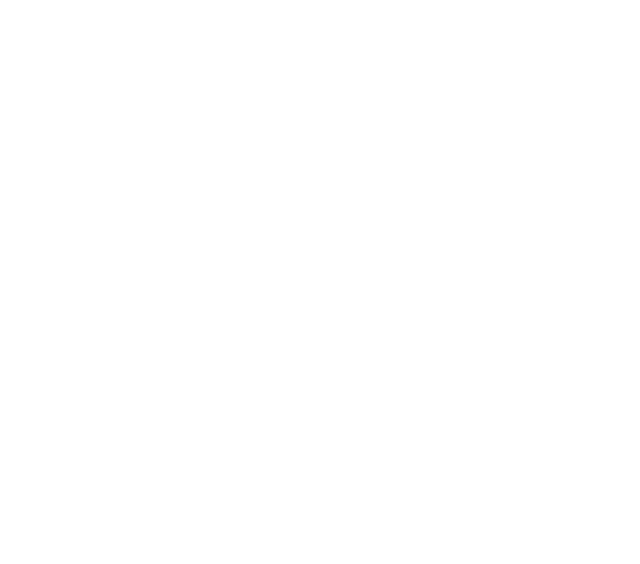
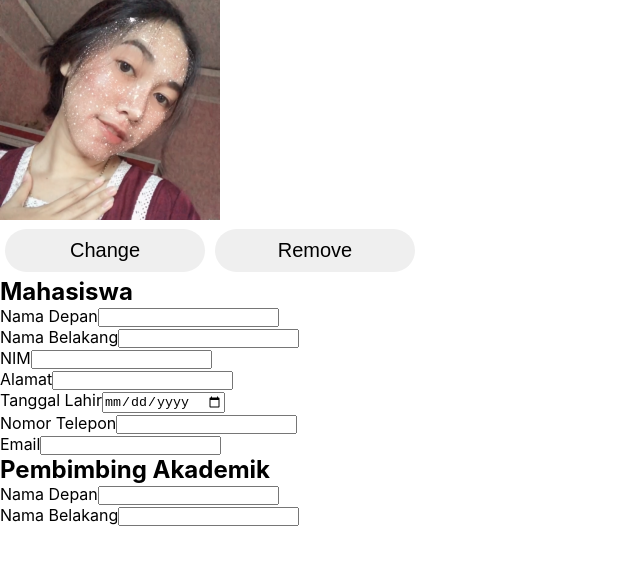
Before and after one commit to aziemp66/E-LOGBOOK-PRODI-PROFESI-FAKULTAS-KEDOKTERAN-UNIVERSITAS-SRIWIJAYA, a React (Vite) app in the folder Client/: page /profile in a window 1280 px wide. Before the commit this address had no page. Shown: the top 564 px of the page, without its empty margins (0-640 px from the left). Built offline with nearby package versions, Linux system fonts and the light colour scheme.

Commit message:
Adding Profile Pages HTML Form

```diff
--- a/Client/src/App.jsx
+++ b/Client/src/App.jsx
@@ -4,6 +4,8 @@
 
 import Auth from "./pages/auth/Auth";
 import DashBoard from "./pages/dashboard/DashBoard";
+import Profile from "./pages/profile/Profile";
+
 import Sidebar from "./components/sidebar/Sidebar";
 import AuthContext from "./contexts/AuthContexts";
 
@@ -25,6 +27,7 @@
 						</RequireAuth>
 					}
 				/>
+				<Route path="/profile" element={<Profile />} />
 			</Routes>
 		</div>
 	);
--- a/Client/src/components/form/login/Login.jsx
+++ b/Client/src/components/form/login/Login.jsx
@@ -34,7 +34,9 @@
 					Forgotten your username or password?
 				</p>
 			</div>
-			<Button type={"submit"}>Log in</Button>
+			<Button type="submit" className="auth">
+				Log in
+			</Button>
 			<div>
 				<p className={styles.switch}>
 					Don't have an account?{" "}
--- a/Client/src/components/form/register/Register.jsx
+++ b/Client/src/components/form/register/Register.jsx
@@ -25,7 +25,9 @@
 				<label htmlFor="confirmPassword">Confirm Password</label>
 				<input type="password" id="confirmPassword" />
 			</div>
-			<Button>Sign Up</Button>
+			<Button type="submit" className="auth">
+				Sign Up
+			</Button>
 			<div className={styles.switch}>
 				<p>
 					Already have an account?{" "}
--- a/Client/src/components/sidebar/Sidebar.jsx
+++ b/Client/src/components/sidebar/Sidebar.jsx
@@ -15,6 +15,7 @@
 import dokumenTerkait from "../../assets/icons/dokumenTerkait.svg";
 import helpDesk from "../../assets/icons/helpDesk.svg";
 import hamburgerIcon from "../../assets/icons/hamburger.svg";
+import logout from "../../assets/icons/logout.svg";
 
 const Sidebar = () => {
 	const [showNav, setShowNav] = useState(false);
@@ -110,12 +111,13 @@
 									<a href="">Help Desk</a>
 								</Link>
 							</li>
+							<li>
+								<a onClick={onLogoutHandler}>
+									<img src={logout} alt="logout icon" />
+									<a>Logout</a>
+								</a>
+							</li>
 						</ul>
-						<div className={styles.logout}>
-							<a onClick={onLogoutHandler}>
-								<span>Logout</span>
-							</a>
-						</div>
 					</div>
 				</header>
 			) : (
--- a/Client/src/components/sidebar/Sidebar.module.css
+++ b/Client/src/components/sidebar/Sidebar.module.css
@@ -44,43 +44,30 @@
 	align-items: left;
 	justify-content: space-between;
 }
-.logout {
-	position: absolute;
-	transform: translateX(-50%);
-	bottom: 20px;
-	cursor: pointer;
-	padding-left: 4rem;
-}
-.logout span {
-	color: #ffffff;
-	text-decoration: none;
-	font-size: 1.2rem;
-	cursor: pointer;
-}
 .nav-list {
 	display: flex;
 	flex-direction: column;
 	list-style: none;
 	padding: 0;
 	margin: 0;
-	width: 90%;
+	align-items: left;
+	justify-content: center;
 }
 .nav-list li {
 	padding: 1rem 0;
 	display: flex;
 	align-items: center;
+	cursor: pointer;
 }
 .nav-list li img {
 	width: 25px;
-	height: auto;
+	height: 25px;
 	margin-right: 10px;
 }
-.nav-list a {
+.nav-list li a {
 	display: flex;
 	justify-content: center;
 	align-items: center;
-}
-.nav-list li a {
 	color: #ffffff;
 	text-decoration: none;
 	font-size: 1.2rem;
--- a/Client/src/components/ui/button/Button.jsx
+++ b/Client/src/components/ui/button/Button.jsx
@@ -2,9 +2,14 @@
 import styles from "./Button.module.css";
 
 const Button = (props) => {
+	const { children, onClick, className, type } = props;
 	return (
-		<button type={props.type} className={styles.button}>
-			{props.children}
+		<button
+			onClick={onClick}
+			type={type}
+			className={`${styles.button} ${styles[className]}`}
+		>
+			{children}
 		</button>
 	);
 };
--- a/Client/src/components/ui/button/Button.module.css
+++ b/Client/src/components/ui/button/Button.module.css
@@ -1,18 +1,21 @@
 .button {
 	display: inline-block;
-	border-radius: 3px;
+	border-radius: 3rem;
+	border: none;
+	text-align: center;
+	font-size: 20px;
+	padding: 10px;
+	width: 200px;
+	transition: all 0.5s;
+	cursor: pointer;
+	margin: 5px;
+}
+.auth {
 	background: linear-gradient(
 		90deg,
 		rgba(53, 103, 0, 1) 0%,
 		rgba(156, 182, 128, 1)
 	);
-	border: none;
 	color: #ffffff;
-	text-align: center;
-	font-size: 20px;
-	padding: 10px;
 	width: 100%;
-	transition: all 0.5s;
-	cursor: pointer;
-	border-radius: 3rem;
 }
--- /dev/null
+++ b/Client/src/pages/profile/Profile.jsx
@@ -0,0 +1,84 @@
+import React from "react";
+import Button from "../../components/ui/button/Button";
+
+import dummyProfile from "../../assets/dummy/profile.png";
+
+import styles from "./Profile.module.css";
+
+const Profile = () => {
+	return (
+		<div className={styles.container}>
+			<section className={styles.profileSection}>
+				<div className={styles.profilePhoto}>
+					<img src={dummyProfile} alt="profile" />
+				</div>
+				<div className={styles.profileButton}>
+					<Button type="submit" className="primary">
+						Change
+					</Button>
+					<Button type="submit" className="secondary">
+						Remove
+					</Button>
+				</div>
+			</section>
+			<section className={styles.formSection}>
+				<form action="" method="POST">
+					<div className={styles.studentData}>
+						<h2>Mahasiswa</h2>
+						<div className={styles.names}>
+							<div>
+								<label htmlFor="firstName">Nama Depan</label>
+								<input type="text" id="firstName" />
+							</div>
+							<div>
+								<label htmlFor="lastName">Nama Belakang</label>
+								<input type="text" id="lastName" />
+							</div>
+						</div>
+						<div>
+							<label htmlFor="nim">NIM</label>
+							<input type="text" id="nim" />
+						</div>
+						<div>
+							<label htmlFor="address">Alamat</label>
+							<input type="text" id="address" />
+						</div>
+						<div>
+							<label htmlFor="dateOfBirth">Tanggal Lahir</label>
+							<input type="date" id="dateOfBirth" />
+						</div>
+						<div>
+							<label htmlFor="phoneNumber">Nomor Telepon</label>
+							<input type="number" id="phoneNumber" />
+						</div>
+						<div>
+							<label htmlFor="email">Email</label>
+							<input type="email" id="email" />
+						</div>
+					</div>
+					<div className={styles.counselors}>
+						<h2>Pembimbing Akademik</h2>
+						<div>
+							<div className={styles.names}>
+								<div>
+									<label htmlFor="firstName">
+										Nama Depan
+									</label>
+									<input type="text" id="firstName" />
+								</div>
+								<div>
+									<label htmlFor="lastName">
+										Nama Belakang
+									</label>
+									<input type="text" id="lastName" />
+								</div>
+							</div>
+						</div>
+					</div>
+				</form>
+			</section>
+		</div>
+	);
+};
+
+export default Profile;
```
Also changed, not shown: Client/src/assets/dummy/profile.png (added), Client/src/assets/icons/logout.svg (added), Client/src/pages/profile/Profile.module.css (added).
